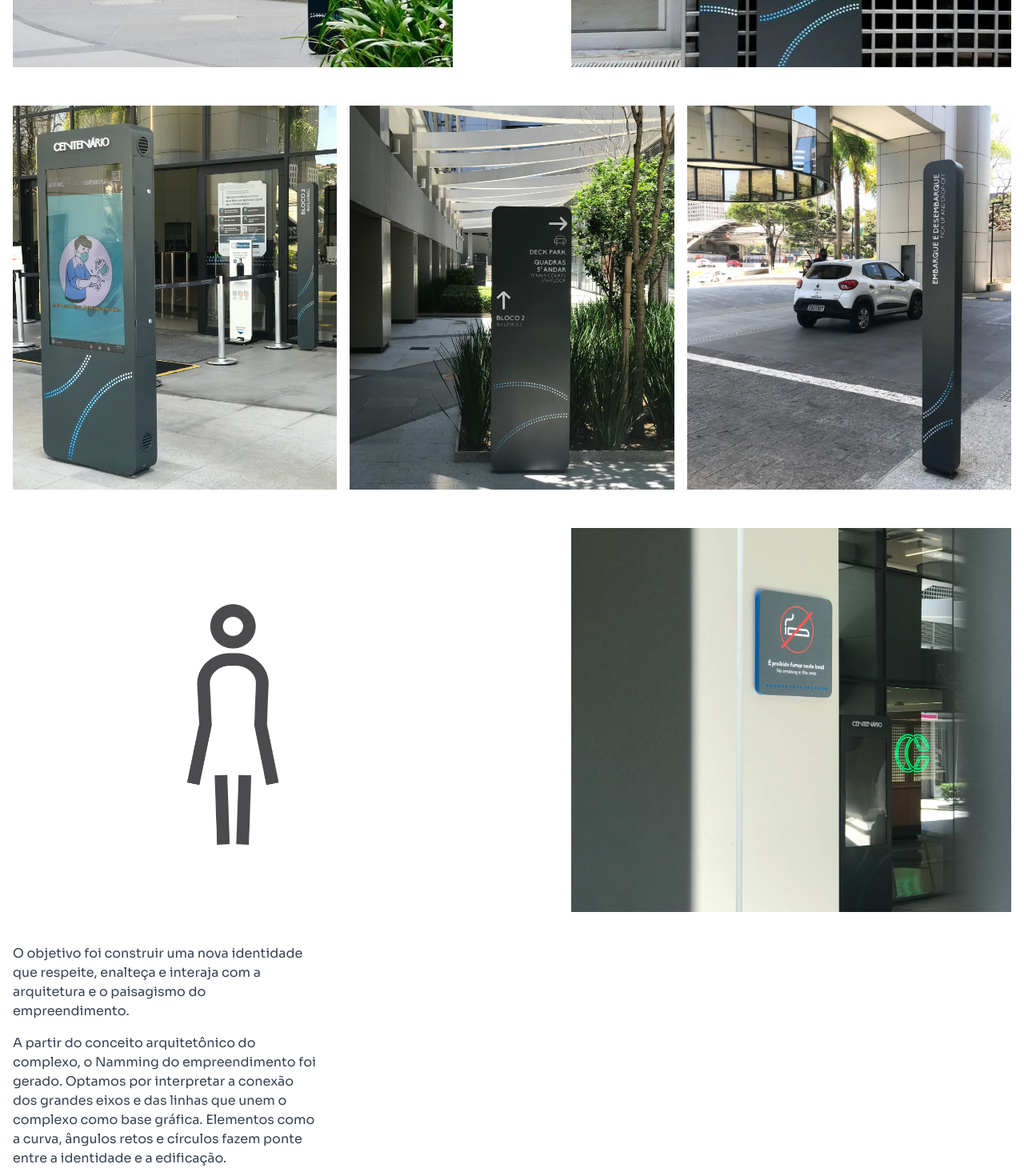
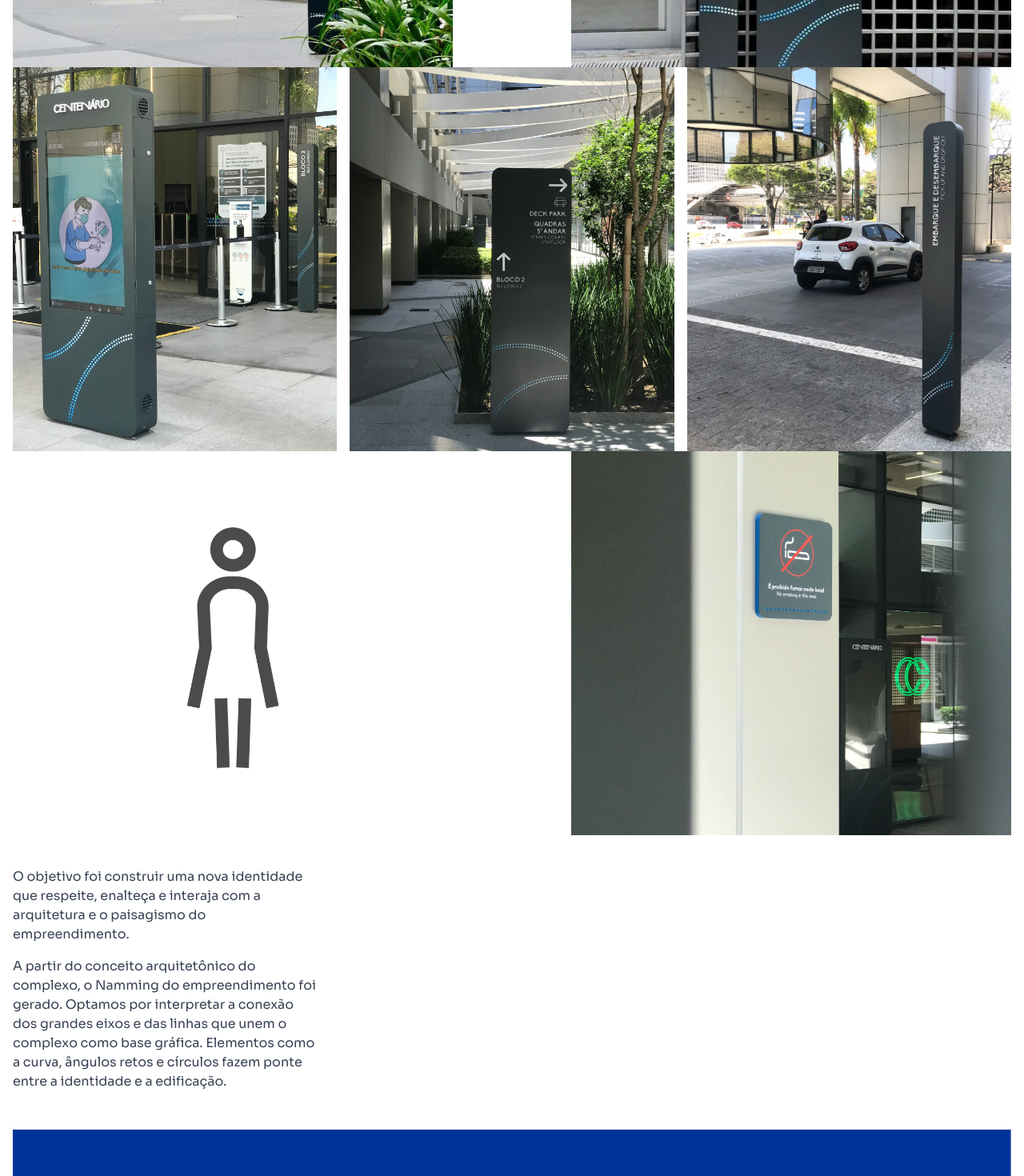
Before and after one commit to ygormaiac/nativo-studio, a Next.js app: page /projects/centenario in a window 1280 px wide. Shown: the part 2840-4310 px from the top of the page at 80% size. Built offline with nearby package versions, Linux system fonts and the light colour scheme.

Commit message:
fix: remove unused FadeInSection component

```diff
--- a/src/app/projects/centenario/page.tsx
+++ b/src/app/projects/centenario/page.tsx
@@ -35,7 +35,6 @@ export default function Centenario() {
   }
 
   return (
-    <FadeInSection>
     <div className="container mx-auto py-10 px-4 pt-30">
       <FadeInSection>
         <div className="flex flex-col md:flex-row justify-between items-start gap-4">
@@ -119,8 +118,6 @@ export default function Centenario() {
               />
             </div>
           </div>
-          </FadeInSection>
-          <FadeInSection>
           <div className="flex flex-col md:flex-row items-center justify-center">
             <div className="flex flex-col md:flex-row justify-between items-center gap-4 w-full">
               <Image
@@ -146,8 +143,6 @@ export default function Centenario() {
               />
             </div>
           </div>
-          </FadeInSection>
-          <FadeInSection>
           <div className="flex flex-col md:flex-row items-center justify-center">
             <div className="flex flex-col md:flex-row justify-between items-center gap-4 w-full">
               <Image
@@ -248,9 +243,11 @@ export default function Centenario() {
           <div className="grid grid-cols-1 sm:grid-cols-2 md:grid-cols-3 gap-6 w-full max-w-7xl mx-auto">
             {projects.map((project) => (
               <div key={project.id} className="relative group overflow-hidden shadow-lg cursor-pointer" onClick={() => handleClickLink(project.url)}>
-                  <img
+                <Image
                   src={project.img}
                   alt={project.title}
+                  height={200}
+                  width={200}
                   className="w-full h-[200px] sm:h-[250px] md:h-[300px] object-cover transition-transform duration-300 group-hover:scale-110"
                 />
                 <div className="absolute inset-0 bg-yellow-200 bg-opacity-90 flex flex-col justify-between text-black opacity-0 group-hover:opacity-100 transition-opacity duration-300 p-6">
@@ -269,6 +266,5 @@ export default function Centenario() {
         </FadeInSection>
       </div>
     </div>
-    </FadeInSection>
   )
 }
--- a/src/app/projects/escola-sesc/page.tsx
+++ b/src/app/projects/escola-sesc/page.tsx
@@ -35,7 +35,6 @@ export default function EscolaSesc() {
   }
 
   return (
-    <FadeInSection>
     <div className="container mx-auto py-10 px-4 pt-30">
       <FadeInSection>
         <div className="flex flex-col md:flex-row justify-between items-start gap-4">
@@ -304,6 +303,5 @@ export default function EscolaSesc() {
         </FadeInSection>
       </div>
     </div>
-    </FadeInSection>
   )
 }
```
Lines whose indentation alone changed are shown as unchanged.
